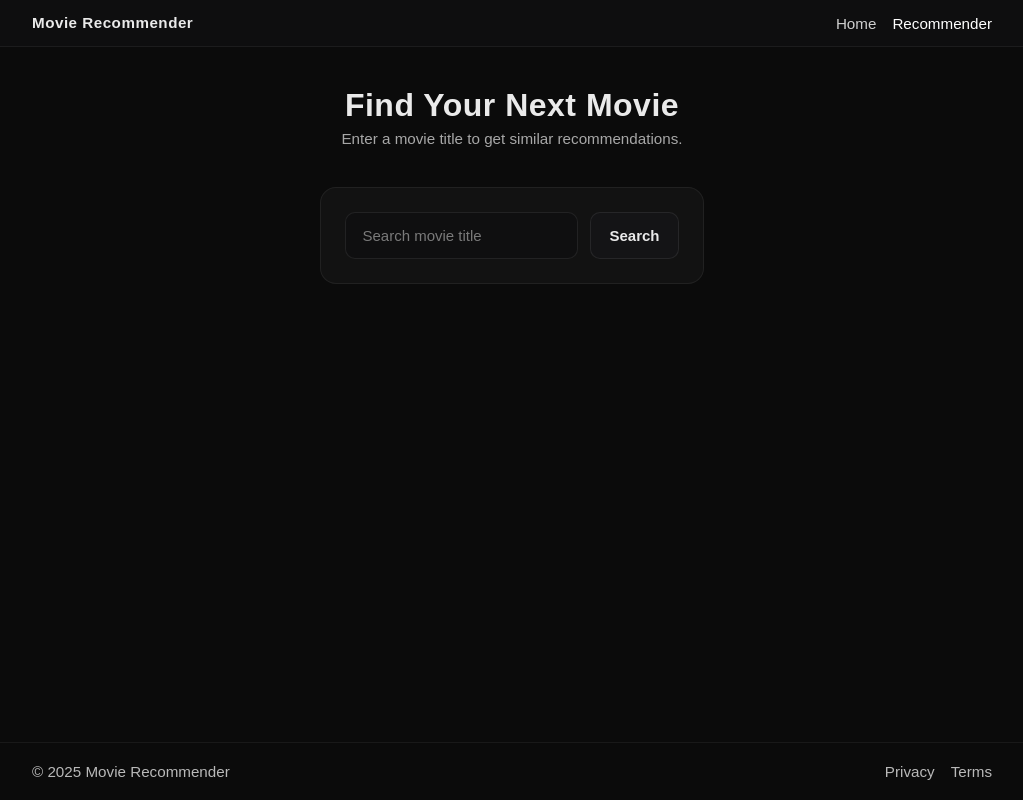
After one commit to aryasome1/moviereccomender, a Flask app: page /recommendations in a window 1280 px wide. The commit adds this page. Shown: the whole page, without its empty margins (128-1151 px from the left). Run offline with Flask 3, Linux system fonts and the light colour scheme.

Commit message:
updating landing page

```diff
--- a/app.py
+++ b/app.py
@@ -256,17 +256,59 @@ def get_top_movie_for_genre(genre: str):
         'poster_url': fetch_tmdb_poster_url(title)
     }
 
+def get_top_movies_for_genre(genre: str, limit: int = 10):
+    """Return a list of top movies for a genre using ratings when available.
+
+    Falls back to dataset order if ratings are not available.
+    """
+    global movies_df, ratings_df_global
+    if movies_df is None:
+        return []
+
+    genre_mask = movies_df['genres'].fillna('').str.contains(fr"(^|\|){re.escape(genre)}(\||$)")
+    subset = movies_df[genre_mask].copy()
+    if subset.empty:
+        return []
+
+    if ratings_df_global is not None:
+        agg = ratings_df_global.groupby('movieId')['rating'].agg(['mean', 'count']).reset_index()
+        subset = subset.merge(agg, on='movieId', how='left')
+        subset['mean'] = subset['mean'].fillna(0)
+        subset['count'] = subset['count'].fillna(0)
+        subset = subset.sort_values(by=['mean', 'count'], ascending=[False, False])
+
+    subset = subset.head(limit)
+    results = []
+    for _, row in subset.iterrows():
+        title = row['title']
+        results.append({
+            'title': title,
+            'poster_url': fetch_tmdb_poster_url(title)
+        })
+    return results
+
 @app.route('/')
 def home():
     """Home page"""
-    # Prepare top picks for a few genres
+    # Prepare sections: multiple movies per genre
     genres_to_show = ['Action', 'Comedy', 'Romance', 'Thriller']
-    top_picks = []
+    genre_sections = []
     for g in genres_to_show:
-        pick = get_top_movie_for_genre(g)
-        if pick:
-            top_picks.append(pick)
-    return render_template('index.html', top_genre_picks=top_picks)
+        movies = get_top_movies_for_genre(g, limit=12)
+        if movies:
+            genre_sections.append({
+                'genre': g,
+                'movies': movies
+            })
+    # Also keep single top picks for compact header strip if needed
+    top_picks = [get_top_movie_for_genre(g) for g in genres_to_show]
+    top_picks = [p for p in top_picks if p]
+    return render_template('index.html', top_genre_picks=top_picks, genre_sections=genre_sections)
+
+@app.route('/recommendations')
+def recommendations_page():
+    """Dedicated page for the recommender UI"""
+    return render_template('movie.html')
 
 @app.route('/movies')
 def get_all_movies():
--- a/static/js/script.js
+++ b/static/js/script.js
@@ -1,9 +1,12 @@
-// Allow Enter key to submit
-document.getElementById('movieInput').addEventListener('keypress', function(e) {
+// Allow Enter key to submit (guard if input exists)
+const inputEl = document.getElementById('movieInput');
+if (inputEl) {
+    inputEl.addEventListener('keypress', function(e) {
         if (e.key === 'Enter') {
             getRecommendations();
         }
     });
+}
 
 // Footer year
 document.addEventListener('DOMContentLoaded', () => {
@@ -13,9 +16,9 @@ document.addEventListener('DOMContentLoaded', () => {
 
 // Suggestions (loaded on demand, titles hidden until search)
 let allMoviesCache = null;
-const inputEl = document.getElementById('movieInput');
 const suggestionsEl = document.getElementById('suggestions');
 
+if (inputEl && suggestionsEl) {
 inputEl.addEventListener('input', async function() {
     const query = inputEl.value.trim().toLowerCase();
     if (query.length < 2) {
@@ -58,10 +61,13 @@ inputEl.addEventListener('input', async function() {
         console.error('Error loading suggestions:', err);
     }
 });
+}
 
 document.addEventListener('click', (e) => {
+    if (suggestionsEl && inputEl) {
         if (!suggestionsEl.contains(e.target) && e.target !== inputEl) {
             suggestionsEl.classList.remove('show');
+        }
     }
 });
 
--- /dev/null
+++ b/templates/movie.html
@@ -0,0 +1,56 @@
+<!DOCTYPE html>
+<html lang="en">
+<head>
+    <meta charset="UTF-8">
+    <meta name="viewport" content="width=device-width, initial-scale=1.0">
+    <title>Find Recommendations • Movie Recommender</title>
+    <link rel="stylesheet" href="{{ url_for('static', filename='css/style.css') }}">
+    <link rel="preload" as="script" href="{{ url_for('static', filename='js/script.js') }}">
+    <script>window.IS_RECOMMENDER_PAGE = true;</script>
+    <style>
+        .navbar .nav-links a.active { color: #ffffff; }
+    </style>
+
+    <!-- Optional: structured data for SEO could go here -->
+</head>
+<body>
+    <header class="navbar">
+        <div class="nav-inner">
+            <div class="brand"><a href="/" class="nav-link" style="text-decoration:none;color:inherit">Movie Recommender</a></div>
+            <nav class="nav-links">
+                <a href="/" class="nav-link">Home</a>
+                <a href="/recommendations" class="nav-link active">Recommender</a>
+            </nav>
+        </div>
+    </header>
+
+    <main class="container">
+        <div class="header">
+            <h1>Find Your Next Movie</h1>
+            <p>Enter a movie title to get similar recommendations.</p>
+        </div>
+
+        <div class="search-section">
+            <div class="search-form">
+                <input type="text" id="movieInput" placeholder="Search movie title">
+                <button id="recommendBtn" onclick="getRecommendations()">Search</button>
+                <div id="suggestions" class="suggestions"></div>
+            </div>
+        </div>
+
+        <div class="results-section" id="results"></div>
+    </main>
+
+    <footer class="footer">
+        <div class="footer-inner">
+            <div>© <span id="year"></span> Movie Recommender</div>
+            <div class="footer-links">
+                <a href="#privacy" class="footer-link">Privacy</a>
+                <a href="#terms" class="footer-link">Terms</a>
+            </div>
+        </div>
+    </footer>
+
+    <script src="{{ url_for('static', filename='js/script.js') }}"></script>
+</body>
+</html>
```
Also changed, not shown: templates/index.html (+20 -13 lines). Lines whose indentation alone changed are shown as unchanged.
